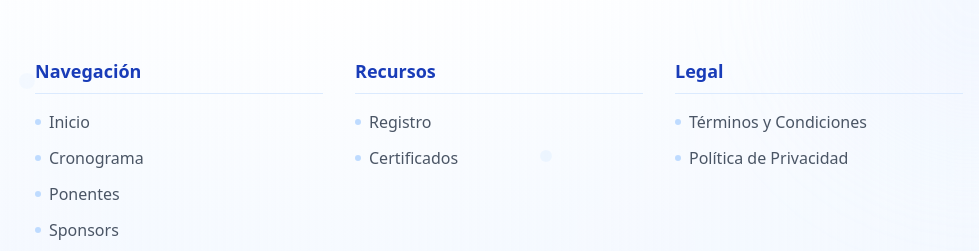
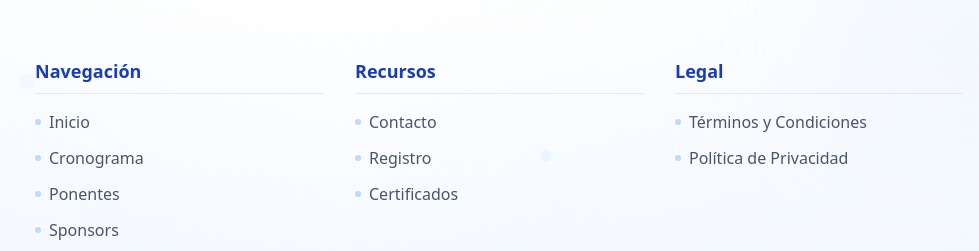
Before and after one commit to InnovaTechIca/InnovaTechIca.github.io, an Astro site: page / in a window 1280 px wide. Shown: the part 3518-3769 px from the top of the page, 301-1280 px from the left. Built offline with nearby package versions, Linux system fonts and the light colour scheme; Astro itself is replaced by a stand-in of ours.

Commit message:
feat: Agregar enlace de contacto en la sección de recursos del pie de página

```diff
--- a/src/components/Footer/FooterNavLinks.astro
+++ b/src/components/Footer/FooterNavLinks.astro
@@ -24,6 +24,7 @@ const footerSections: FooterSection[] = [
   {
     title: "Recursos",
     links: [
+      { name: "Contacto", href: "/contacto" },
       { name: "Registro", href: "/registro" },
       { name: "Certificados", href: "/certificados" }
     ]
```
